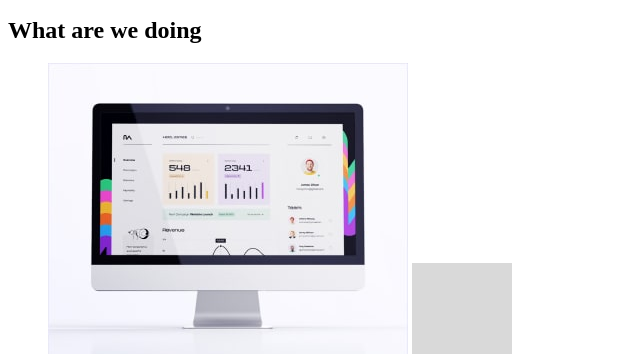
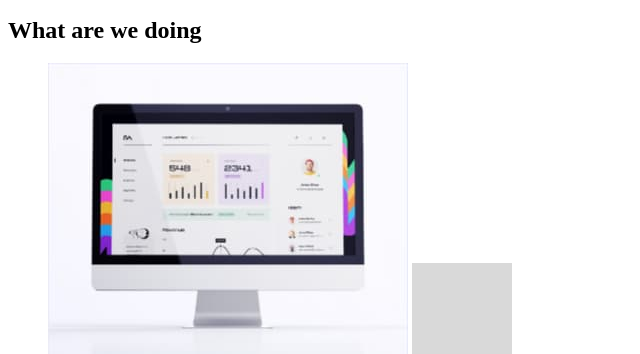
Before and after one commit to NatNovs/goit-markup-hw-0111, a plain HTML site: page index.html in a window 1280 px wide. Shown: the part 597-951 px from the top of the page, 0-640 px from the left. Drawn offline with Linux system fonts and the light colour scheme.

Commit message:
add img1

```diff
--- a/index.html
+++ b/index.html
@@ -65,9 +65,7 @@
             <h2>What are we doing</h2>
         <ul>
                 <li>
-                <img src="/images/img1-min.jpg"
-                alt="comp"
-                width="360"
+                <img src="./images/Rectangle 71.jpg" alt="computer" width="360"
                 height="300"/>
             <img src="./images/gray-min.png"
             alt="gray"
```
Also changed, not shown: images/Rectangle 71 (1).jpg (added), images/Rectangle 71 (2).jpg (added), images/Rectangle 71.jpg (added).
